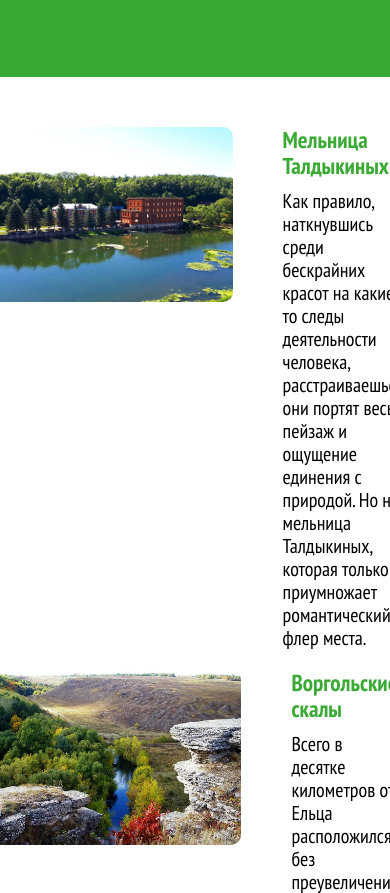
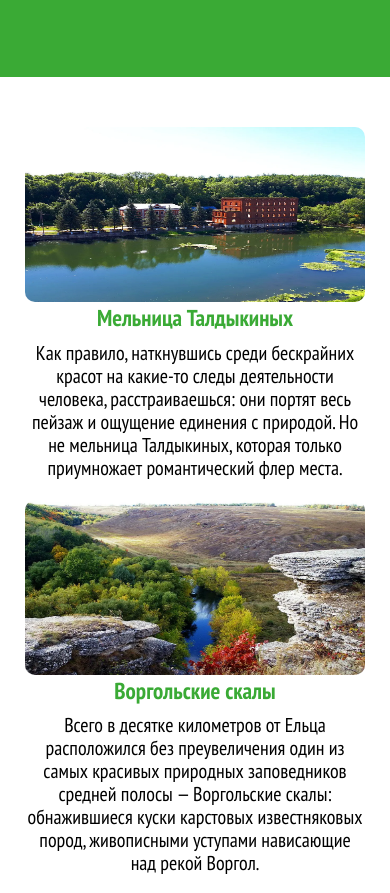
Before and after one commit to Filanq/kray2, a plain HTML site: page elec/index.html in a window 390 px wide. Shown: the part 1785-2678 px from the top of the page. Drawn offline with Linux system fonts and the light colour scheme.

Commit message:
чутка странички адаптивнул

```diff
--- a/css/style.css
+++ b/css/style.css
@@ -1325,6 +1325,18 @@ a{
         padding: 5px 0;
         margin-bottom: 0px;
     }
+
+    .page__wrap{
+        flex-direction: column;
+    }
+
+    .photo__inner__page img{
+        width: 100%;
+    }
+
+    .text__inner__page{
+        text-align: center;
+    }
 }
 @media(max-width: 500px) {
     .nav__inner{
```
